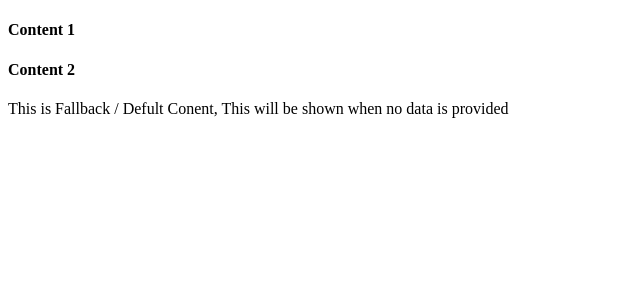
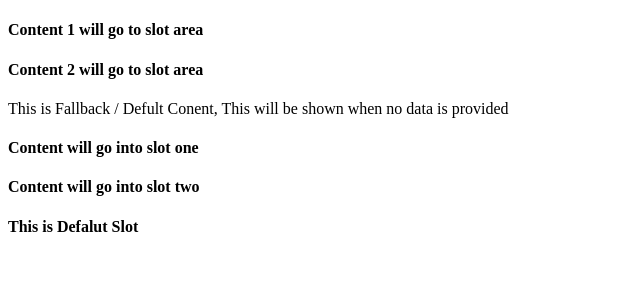
Before and after one commit to jailadin-tech/vuelearning-1, a Vue app: page / in a window 1280 px wide. Shown: the top 300 px of the page, without its empty margins (0-640 px from the left). Built offline with nearby package versions, Linux system fonts and the light colour scheme.

Commit message:
Create slot and name them use as Named Slot, If no name is give then we use with defult name and use as  Deafult named slot

```diff
--- a/src/App.vue
+++ b/src/App.vue
@@ -13,6 +13,8 @@ import ChildComponentEvent from './components/ComponentEvent/ChildComponentEvent
 import { ref } from 'vue'
 import SlotComponent from './components/SlotComponents/SlotComponent.vue'
 import FallbackContent from './components/SlotComponents/FallbackContent.vue'
+import MyNamedSlot from './components/SlotComponents/My-NamedSlot.vue'
+import MyDefaultSlot from './components/SlotComponents/My-DefaultSlot.vue'
 
 const registeUser = (username, email, phone) => {
   console.log(username)
@@ -38,11 +40,17 @@ const registeUser = (username, email, phone) => {
 
   <!-- Pass content into slotcomponent -->
   <SlotComponent>
-    <h4>Content 1</h4>
-    <h4>Content 2</h4>
+    <h4>Content 1 will go to slot area</h4>
+    <h4>Content 2 will go to slot area</h4>
   </SlotComponent>
   <!-- When no data/content passed then defult/fallback content will be show -->
   <FallbackContent> </FallbackContent>
+
+  <MyNamedSlot>
+    <template v-slot:one> <h4>Content will go into slot one</h4></template>
+    <template #two> <h4>Content will go into slot two</h4></template>
+  </MyNamedSlot>
+  <MyDefaultSlot #default> </MyDefaultSlot>
 </template>
 
 <style scoped></style>
--- /dev/null
+++ b/src/components/SlotComponents/My-DefaultSlot.vue
@@ -0,0 +1,6 @@
+<template>
+  <!-- Create Slot -->
+  <slot>
+    <h4>This is Defalut Slot</h4>
+  </slot>
+</template>
--- /dev/null
+++ b/src/components/SlotComponents/My-NamedSlot.vue
@@ -0,0 +1,9 @@
+<template>
+  <!-- Create Slot -->
+  <slot name="one">
+    <h4>This is Slot Area 1</h4>
+  </slot>
+  <slot name="two">
+    <h4>This is Slot Area 2</h4>
+  </slot>
+</template>
```
